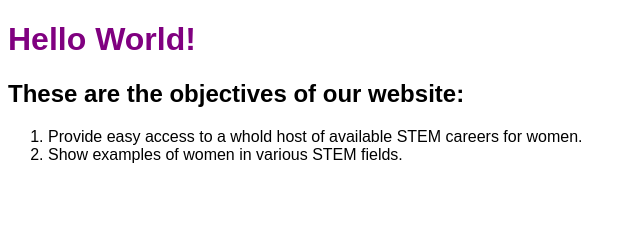
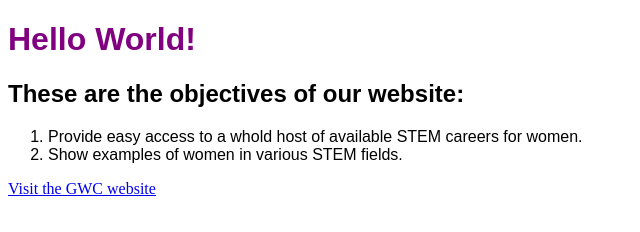
Before and after one commit to icsgwc2017/icsgwc2017.github.io, a plain HTML site: page index.html in a window 1280 px wide. Shown: the whole page, without its empty margins (0-640 px from the left). Drawn offline with Linux system fonts and the light colour scheme.

Commit message:
link to GWC website.

```diff
--- a/index.html
+++ b/index.html
@@ -1,8 +1,8 @@
 <!DOCTYPE HTML>
 <head>
 	<link rel = "stylesheet"
-   type = "text/css"
-   href = "stylesheet.css">
+   	type = "text/css"
+  	href = "stylesheet.css">
 </head>
 <body>
 	<h1>Hello World!</h1>
@@ -11,4 +11,5 @@
 		<li>Provide easy access to a whold host of available STEM careers for women.</li>
 		<li>Show examples of women in various STEM fields.</li>
 	</ol>
+	<a href="http://www.girlswhocode.com">Visit the GWC website</a>
 </body>
```
